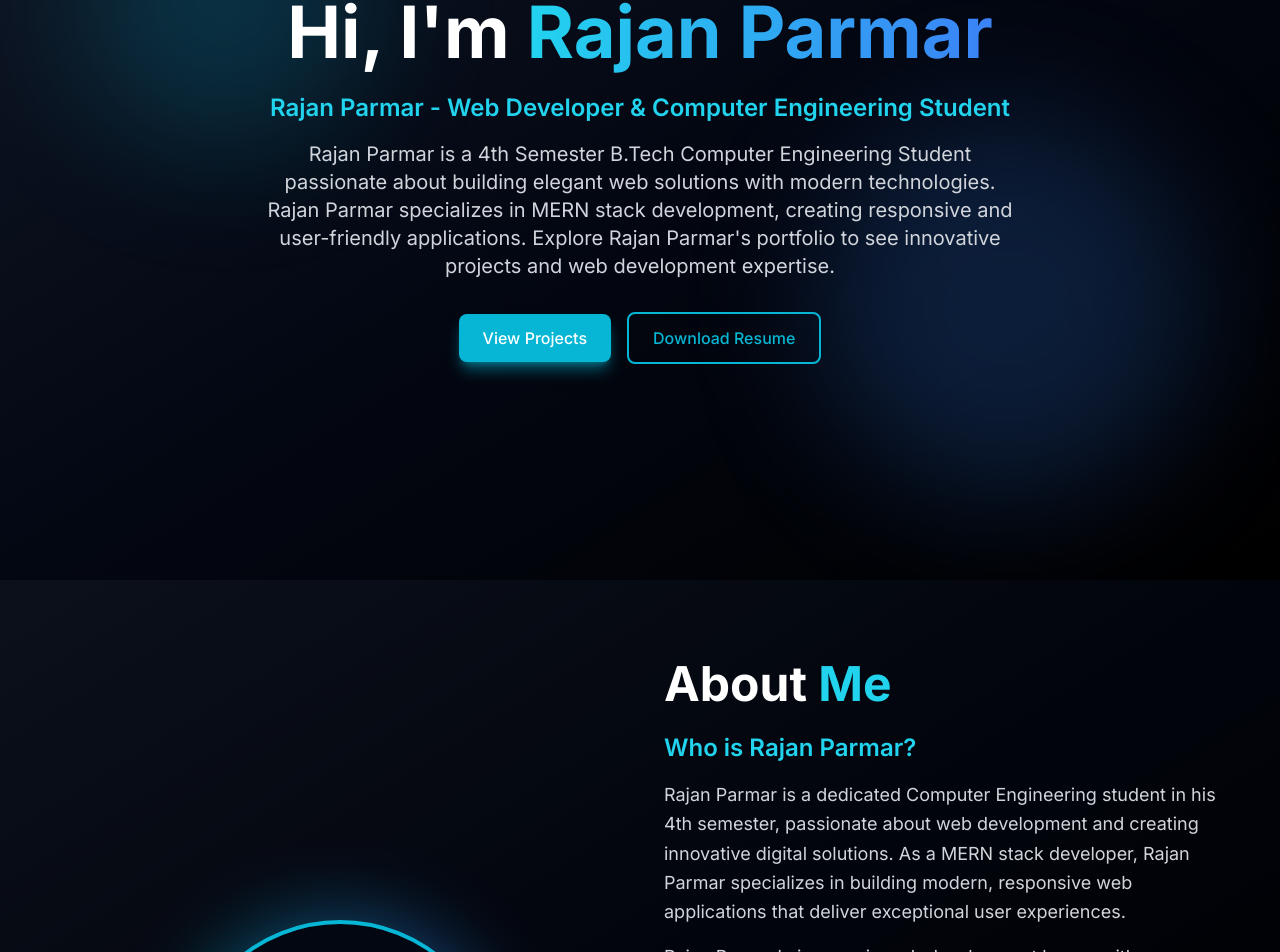
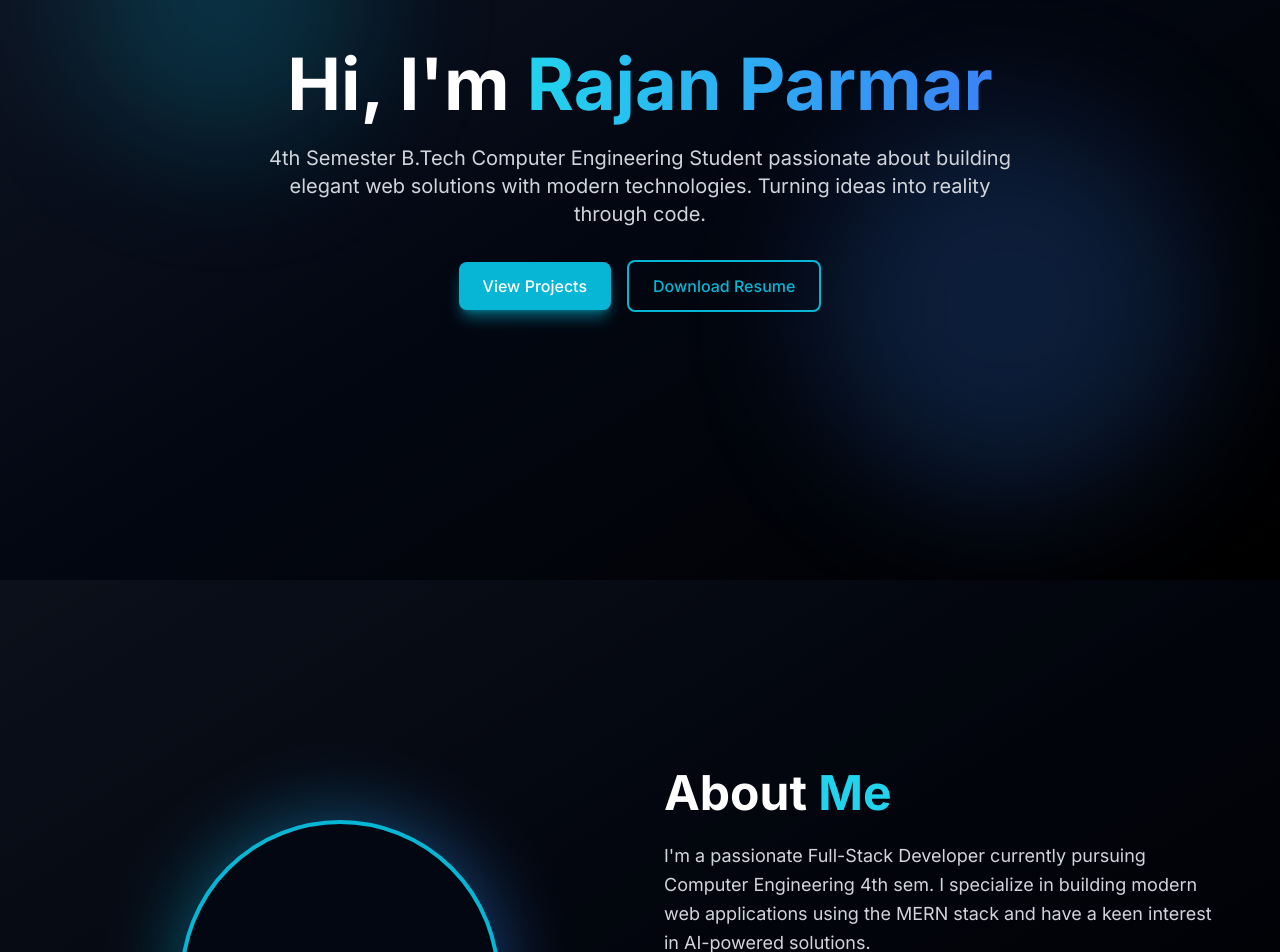
Before and after one commit to rajan-parmar-23102006/rajanparmar, a Next.js app in the folder rajan-portfolio/: page / in a window 1280 px wide. Shown: the part 220-1172 px from the top of the page. Built offline with nearby package versions, Linux system fonts and the light colour scheme.

Commit message:
Revert "SEo improvement"
This reverts commit 72f6fe2262781ef15b83fed2f6ccfd1f9470f46a.

```diff
--- a/rajan-portfolio/app/layout.tsx
+++ b/rajan-portfolio/app/layout.tsx
@@ -5,47 +5,8 @@ import "./globals.css";
 const inter = Inter({ subsets: ["latin"] });
 
 export const metadata: Metadata = {
-  title: "Rajan Parmar | Web Developer | Portfolio | MERN Stack Developer",
-  description: "Rajan Parmar is a skilled web developer and Computer Engineering student specializing in MERN stack, JavaScript, React, Node.js, and modern web applications. View Rajan Parmar's portfolio, projects, skills, and experience.",
-  keywords: "Rajan Parmar, web developer, MERN stack developer, full-stack developer, JavaScript developer, React developer, Node.js developer, portfolio, Rajan Parmar projects, Rajan Parmar resume",
-  authors: [{ name: "Rajan Parmar" }],
-  creator: "Rajan Parmar",
-  publisher: "Rajan Parmar",
-  openGraph: {
-    title: "Rajan Parmar | Web Developer Portfolio",
-    description: "Rajan Parmar - Full-Stack Developer specializing in MERN stack and modern web technologies. Computer Engineering student with expertise in JavaScript, React, and Node.js.",
-    url: "https://rajanparmar.vercel.app",
-    siteName: "Rajan Parmar Portfolio",
-    type: "website",
-    images: [
-      {
-        url: "/personalimage.jpg",
-        width: 1200,
-        height: 630,
-        alt: "Rajan Parmar - Web Developer",
-      },
-    ],
-  },
-  twitter: {
-    card: "summary_large_image",
-    title: "Rajan Parmar | Web Developer Portfolio",
-    description: "Rajan Parmar - Full-Stack Developer specializing in MERN stack and modern web technologies.",
-    images: ["/personalimage.jpg"],
-  },
-  robots: {
-    index: true,
-    follow: true,
-    googleBot: {
-      index: true,
-      follow: true,
-      "max-video-preview": -1,
-      "max-image-preview": "large",
-      "max-snippet": -1,
-    },
-  },
-  verification: {
-    google: "your-google-site-verification-code", // You'll need to add this from Google Search Console
-  },
+  title: "Rajan Parmar | Full-Stack Developer",
+  description: "Portfolio of Rajan Parmar - Full-Stack Developer specializing in MERN stack and modern web technologies.",
 };
 
 export default function RootLayout({
@@ -55,41 +16,6 @@ export default function RootLayout({
 }>) {
   return (
     <html lang="en">
-      <head>
-        <script
-          type="application/ld+json"
-          dangerouslySetInnerHTML={{
-            __html: JSON.stringify({
-              "@context": "https://schema.org",
-              "@type": "Person",
-              "name": "Rajan Parmar",
-              "url": "https://rajanparmar.vercel.app",
-              "sameAs": [
-                "https://github.com/rajan-parmar-23102006/",
-                "https://www.linkedin.com/in/rajan-parmar-458978301/",
-                "https://twitter.com/yourusername", // Add your Twitter if you have one
-                "https://instagram.com/yourusername" // Add your Instagram if you have one
-              ],
-              "jobTitle": "Web Developer",
-              "description": "Rajan Parmar is a Computer Engineering student and full-stack web developer specializing in MERN stack technologies including JavaScript, React, Node.js, and modern web applications.",
-              "image": "https://rajanparmar.vercel.app/personalimage.jpg",
-              "address": {
-                "@type": "PostalAddress",
-                "addressCountry": "India"
-              },
-              "knowsAbout": [
-                "Web Development",
-                "MERN Stack",
-                "JavaScript",
-                "React",
-                "Node.js",
-                "Full-Stack Development",
-                "Computer Engineering"
-              ]
-            })
-          }}
-        />
-      </head>
       <body className={inter.className}>{children}</body>
     </html>
   );
--- a/rajan-portfolio/app/sitemap.ts
+++ /dev/null
@@ -1,44 +0,0 @@
-import { MetadataRoute } from 'next'
-
-export default function sitemap(): MetadataRoute.Sitemap {
-  const baseUrl = 'https://rajanparmar.vercel.app'
-
-  return [
-    {
-      url: baseUrl,
-      lastModified: new Date(),
-      changeFrequency: 'monthly',
-      priority: 1,
-    },
-    {
-      url: `${baseUrl}#about`,
-      lastModified: new Date(),
-      changeFrequency: 'monthly',
-      priority: 0.8,
-    },
-    {
-      url: `${baseUrl}#skills`,
-      lastModified: new Date(),
-      changeFrequency: 'monthly',
-      priority: 0.8,
-    },
-    {
-      url: `${baseUrl}#projects`,
-      lastModified: new Date(),
-      changeFrequency: 'monthly',
-      priority: 0.9,
-    },
-    {
-      url: `${baseUrl}#experience`,
-      lastModified: new Date(),
-      changeFrequency: 'monthly',
-      priority: 0.7,
-    },
-    {
-      url: `${baseUrl}#contact`,
-      lastModified: new Date(),
-      changeFrequency: 'monthly',
-      priority: 0.6,
-    },
-  ]
-}
--- a/rajan-portfolio/components/About.tsx
+++ b/rajan-portfolio/components/About.tsx
@@ -44,19 +44,6 @@ export default function About() {
             About <span className="text-cyan-400">Me</span>
           </h2>
 
-          {/* Who is Rajan Parmar Section */}
-          <div className="mb-8">
-            <h3 className="text-2xl font-semibold text-cyan-400 mb-4">
-              Who is Rajan Parmar?
-            </h3>
-            <p className="text-gray-300 text-lg leading-relaxed mb-4">
-              Rajan Parmar is a dedicated Computer Engineering student in his 4th semester, passionate about web development and creating innovative digital solutions. As a MERN stack developer, Rajan Parmar specializes in building modern, responsive web applications that deliver exceptional user experiences.
-            </p>
-            <p className="text-gray-300 text-lg leading-relaxed mb-4">
-              Rajan Parmar's journey in web development began with a curiosity for technology and has evolved into a comprehensive skill set encompassing front-end and back-end development. Rajan Parmar believes in writing clean, maintainable code and staying updated with the latest industry trends and best practices.
-            </p>
-          </div>
-
           <p className="text-gray-300 text-lg leading-relaxed mb-6">
             {personalInfo.description}
           </p>
--- a/rajan-portfolio/components/Hero.tsx
+++ b/rajan-portfolio/components/Hero.tsx
@@ -76,21 +76,9 @@ export default function Hero() {
         >
           Hi, I'm{" "}
           <span className="bg-gradient-to-r from-cyan-400 to-blue-500 bg-clip-text text-transparent">
-            Rajan Parmar
+            {personalInfo.name}
           </span>
         </motion.h1>
-
-        {/* SEO-optimized subtitle */}
-        <motion.div
-          className="mb-4"
-          initial={{ opacity: 0, y: reduceMotion ? 0 : 20 }}
-          animate={{ opacity: 1, y: 0 }}
-          transition={{ duration: reduceMotion ? 0.3 : 0.6, delay: reduceMotion ? 0.1 : 0.2 }}
-        >
-          <h2 className="text-xl md:text-2xl text-cyan-400 font-semibold">
-            Rajan Parmar - Web Developer & Computer Engineering Student
-          </h2>
-        </motion.div>
 
         {/* Description with Fade-in */}
         <motion.p
@@ -99,10 +87,9 @@ export default function Hero() {
           animate={{ opacity: 1, y: 0 }}
           transition={{ duration: reduceMotion ? 0.3 : 0.6, delay: reduceMotion ? 0.1 : 0.3 }}
         >
-          Rajan Parmar is a 4th Semester B.Tech Computer Engineering Student passionate about
-          building elegant web solutions with modern technologies. Rajan Parmar specializes in MERN stack development,
-          creating responsive and user-friendly applications. Explore Rajan Parmar's portfolio to see innovative projects
-          and web development expertise.
+          4th Semester B.Tech Computer Engineering Student passionate about
+          building elegant web solutions with modern technologies. Turning ideas
+          into reality through code.
         </motion.p>
 
         {/* Buttons with Stagger Animation */}
--- a/rajan-portfolio/components/Projects.tsx
+++ b/rajan-portfolio/components/Projects.tsx
@@ -29,13 +29,8 @@ export default function Projects() {
           transition={{ duration: 0.6 }}
         >
           <h2 className="text-4xl md:text-5xl font-bold">
-            Rajan Parmar <span className="text-cyan-400">Projects</span>
+            Featured <span className="text-cyan-400">Projects</span>
           </h2>
-          <p className="text-gray-300 mt-4 max-w-2xl mx-auto">
-            Explore Rajan Parmar's portfolio of web development projects, showcasing expertise in MERN stack,
-            JavaScript, React, and modern web technologies. Each project demonstrates Rajan Parmar's commitment
-            to creating innovative and user-friendly applications.
-          </p>
           <div className="w-16 h-0.5 bg-cyan-400 mx-auto mt-4" />
         </motion.div>
 
```
Also changed, not shown: rajan-portfolio/public/robots.txt (deleted), 1 other file (tests, documents, lock files or other folders).
